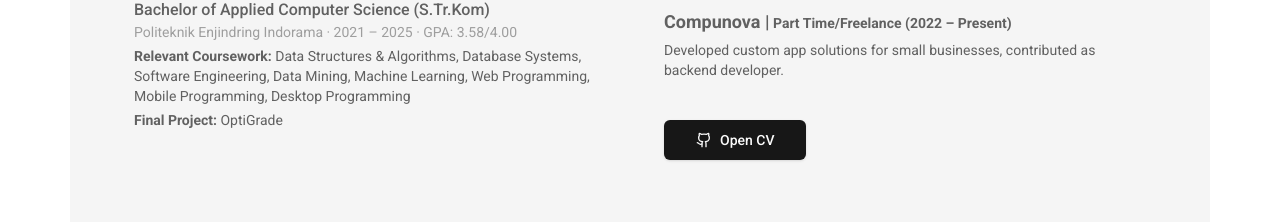
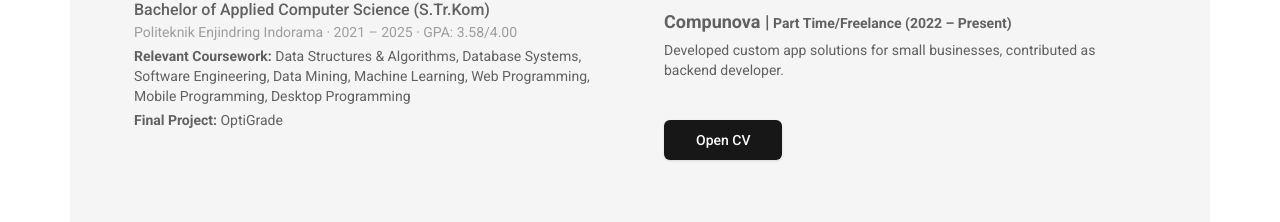
Before and after one commit to vrhidayat/Portfolio, a Next.js app: page / in a window 1280 px wide. Shown: the part 1252-1474 px from the top of the page. Built offline with nearby package versions, Linux system fonts and the light colour scheme.

Commit message:
minor fix

```diff
--- a/src/app/about.tsx
+++ b/src/app/about.tsx
@@ -1,7 +1,6 @@
 "use client"
 
 import Image from "next/image";
-import { Github } from 'lucide-react';
 import { Button } from "@/components/ui/button";
 
 function About() {
@@ -115,7 +114,7 @@
                                 className="flex items-center gap-2"
                                 onClick={() => window.open("/Fadli_CV.pdf", "_blank", "noopener")}
                             >
-                                <Github className="h-5 w-5" /> Open CV
+                                Open CV
                             </Button>
                         </div>
                     </div>
```
